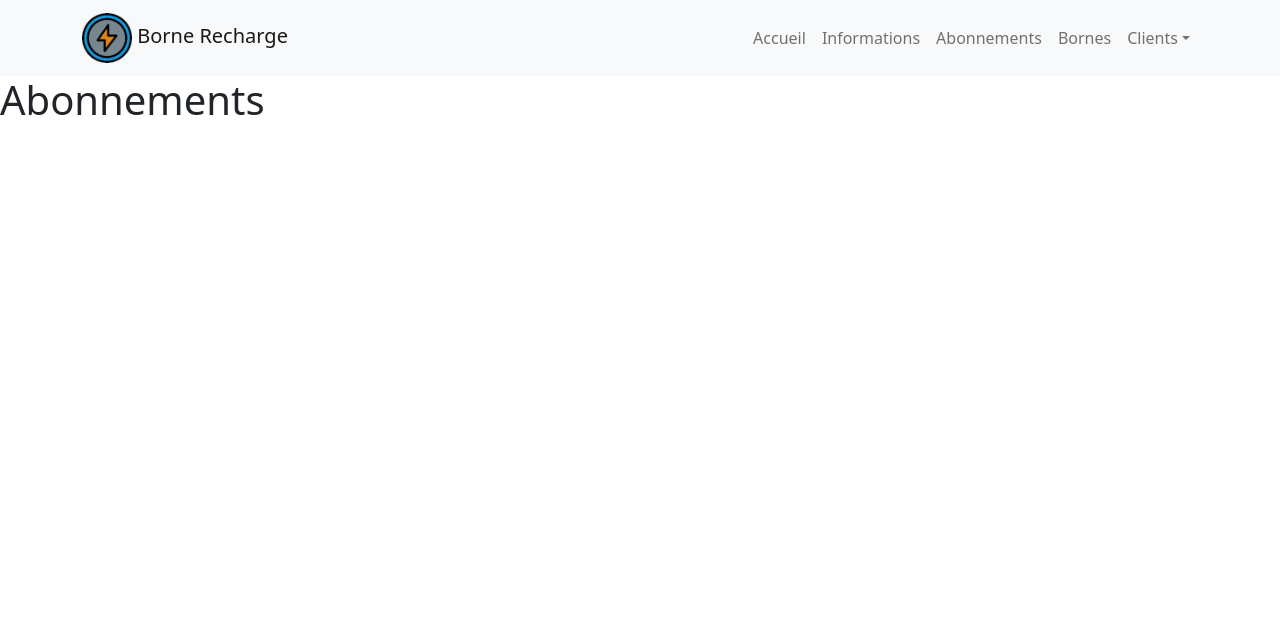
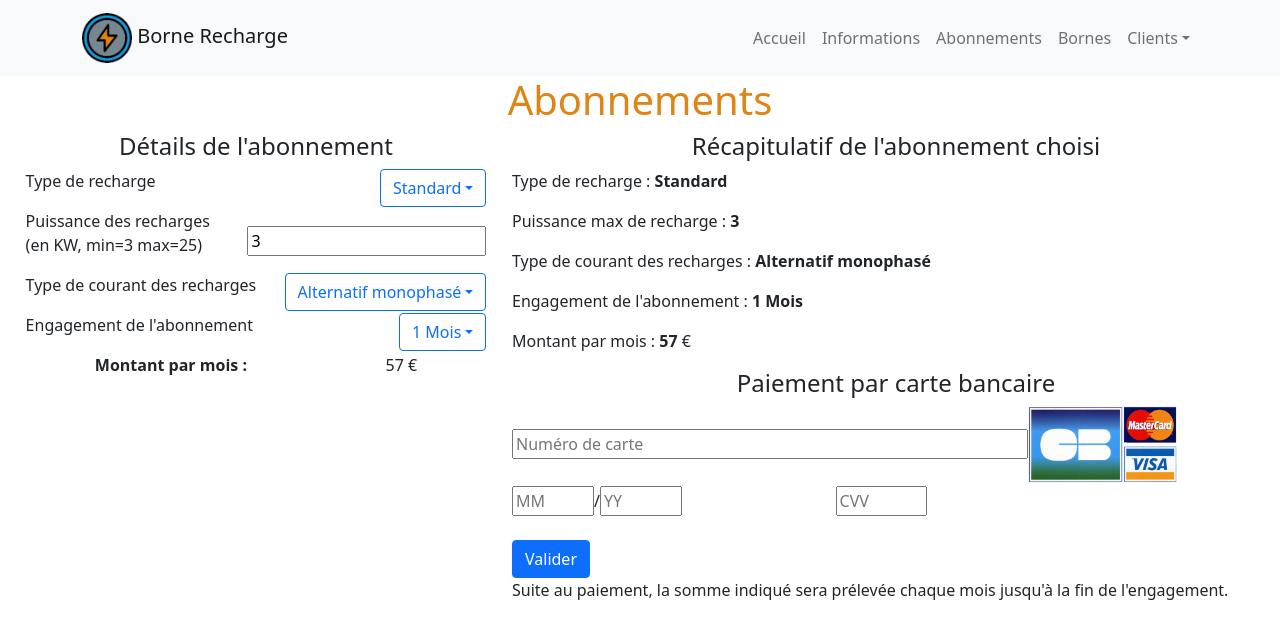
Before and after one commit to y-lepors/Borne-Recharge, a React (Create React App) app in the folder borne-recharge/: page /Abonnements in a window 1280 px wide. Shown: the top 638 px of the page. Built offline with nearby package versions, Linux system fonts and the light colour scheme.

Commit message:
abonnements

```diff
--- a/borne-recharge/package.json
+++ b/borne-recharge/package.json
@@ -11,7 +11,7 @@
     "google-map-react": "^2.1.10",
     "mdbreact": "^5.2.0",
     "react": "^17.0.2",
-    "react-bootstrap": "^2.0.4",
+    "react-bootstrap": "^2.1.0",
     "react-dom": "^17.0.2",
     "react-router-dom": "^6.2.1",
     "react-scripts": "5.0.0",
--- a/borne-recharge/src/pages/Abonnements.js
+++ b/borne-recharge/src/pages/Abonnements.js
@@ -1,16 +1,268 @@
 import React, { Component } from "react";
+import { Button, Dropdown, Form } from "react-bootstrap";
 import "../style/Abonnements.css";
+import logoCB from "../data/logoCB.png";
+
 
 export default class Abonnements extends Component {
   constructor(props) {
     super(props);
-    this.state = {};
+    this.state = {
+      recharge: {
+        idRecharge: -1,
+        nomRecharge: { nom: "", prix: 0 },
+        puissanceRecharge: 0,
+        typeCourant: { nom: "", prix: 0 },
+        engagement: {nom:"", prix: 0}
+      },
+
+      paymentOK : false,
+
+
+      puissanceMinRecharge: 3,
+      puissanceMaxRecharge: 25,
+
+      engagementAbonnement : [
+        { nom : "1 Mois", prix : 8},
+        { nom : "3 Mois", prix : 6},
+        { nom : "6 Mois" , prix : 4},
+        { nom : "12 Mois", prix : 0}
+      ],
+      nomsRecharges: [
+        { nom: "Standard", prix: 20 },
+        { nom: "Accélérée", prix: 30 },
+      ],
+      typesCourantRecharges: [
+        { nom: "Alternatif monophasé", prix: 20 },
+        { nom: "Alternatif triphasé", prix: 35 },
+        { nom: "Continu", prix: 40 },
+      ]
+    };
+  }
+
+  componentDidMount() {
+    this.setState({
+      recharge: {
+        idRecharge: -1,
+        nomRecharge: this.state.nomsRecharges[0],
+        puissanceRecharge: this.state.puissanceMinRecharge,
+        typeCourant: this.state.typesCourantRecharges[0],
+        engagement: this.state.engagementAbonnement[0]
+      },
+    });
   }
 
   render() {
     return (
       <div>
-        <h1>Abonnements</h1>
+        <h1 className="titre-abonnements">Abonnements</h1>
+
+      <div className="global">
+        {/* Liste des abonnement à gauche */}
+        <div className="div-liste-abonnements">
+
+          <h4 className="abonnements-sous-titre">Détails de l'abonnement</h4>
+
+          <div className="div-selection">
+            <p>Type de recharge</p>
+            <Dropdown>
+                  {/* Type de la recharge */}
+                  <Dropdown.Toggle
+                    variant="outline-primary"
+                    id="dropdown-basic"
+                  >
+                    {this.state.recharge.nomRecharge.nom}
+                  </Dropdown.Toggle>
+
+                  {/* Menu déroulant des noms de recharges */}
+                  <Dropdown.Menu>
+                    {this.state.nomsRecharges.map((nom) => {
+                      return (
+                        <Dropdown.Item
+                          onClick={() => {
+                            let recharge = this.state.recharge;
+                            recharge.nomRecharge = nom;
+                            this.setState({ recharge });
+                          }}
+                        >
+                          {nom.nom}
+                        </Dropdown.Item>
+                      );
+                    })}
+                  </Dropdown.Menu>
+                </Dropdown>
+          </div>
+
+          {/* Puissance de la recharge */}
+            <div className="div-selection">
+              <p>
+                Puissance des recharges <br />
+                (en KW, min=3 max=25)
+              </p>
+              <div className="input-puissance-boutons">
+                <input
+                  className="div-puissance-input"
+                  type="number"
+                  size={5}
+                  onInput={(event) => {
+                    if (
+                      parseInt(event.target.value) >=
+                        this.state.puissanceMinRecharge &&
+                      parseInt(event.target.value) <=
+                        this.state.puissanceMaxRecharge
+                    ) {
+                      let recharge = this.state.recharge;
+                      recharge.puissanceRecharge = parseInt(
+                        event.target.value
+                      );
+                      this.setState({ recharge });
+                    }
+                  }}
+                  value={this.state.recharge.puissanceRecharge}
+                />
+              </div>
+            </div>
+
+
+          {/* Liste déroulante des types de courant des recharges */}
+          <div className="div-selection">
+            <p>Type de courant des recharges</p>
+            <Dropdown>
+              {/* Type de courant la recharge */}
+              <Dropdown.Toggle
+                variant="outline-primary"
+                id="dropdown-basic"
+              >
+                {this.state.recharge.typeCourant.nom}
+              </Dropdown.Toggle>
+
+              {/* Menu déroulant des types de recharges */}
+              <Dropdown.Menu>
+                {this.state.typesCourantRecharges.map((type) => {
+                  return (
+                    <Dropdown.Item
+                      onClick={() => {
+                        let recharge = this.state.recharge;
+                        recharge.typeCourant = type;
+                        this.setState({ recharge });
+                      }}
+                    >
+                      {type.nom}
+                    </Dropdown.Item>
+                  );
+                })}
+              </Dropdown.Menu>
+            </Dropdown>
+          </div>
+
+
+          <div className="div-selection">
+            <p>Engagement de l'abonnement</p>
+            <Dropdown>
+              {/* Engagement de l'abonnement */}
+              <Dropdown.Toggle
+                variant="outline-primary"
+                id="dropdown-basic"
+              >
+                {this.state.recharge.engagement.nom}
+              </Dropdown.Toggle>
+
+              {/* Menu déroulant des durées d'engagement */}
+              <Dropdown.Menu>
+                {this.state.engagementAbonnement.map((duree) => {
+                  return (
+                    <Dropdown.Item
+                      onClick={() => {
+                        let recharge = this.state.recharge;
+                        recharge.engagement = duree;
+                        this.setState({ recharge });
+                      }}
+                    >
+                      {duree.nom}
+                    </Dropdown.Item>
+                  );
+                })}
+              </Dropdown.Menu>
+            </Dropdown>
+          </div>
+
+           {/* Montant total */}
+           <div className="div-montant-total-bornes">
+              <p>
+                <b>Montant par mois :</b>
+              </p>
+              <p>
+                {this.state.recharge.nomRecharge.prix +
+                  this.state.recharge.puissanceRecharge * 3 +
+                  this.state.recharge.typeCourant.prix +
+                  this.state.recharge.engagement.prix}{" "}
+                €
+              </p>
+            </div>
+
+        </div>
+
+        <div className="div-recap-abonnements">
+              <h4 className="abonnements-sous-titre">Récapitulatif de l'abonnement choisi</h4>
+
+              <div>
+                <p>Type de recharge : <b>{this.state.recharge.nomRecharge.nom}</b></p>
+                <p>Puissance max de recharge : <b>{this.state.recharge.puissanceRecharge}</b></p>
+                <p>Type de courant des recharges : <b>{this.state.recharge.typeCourant.nom}</b></p>
+                <p>Engagement de l'abonnement : <b>{this.state.recharge.engagement.nom}</b></p>
+
+                <p>Montant par mois :
+
+                <b> {this.state.recharge.nomRecharge.prix +
+                  this.state.recharge.puissanceRecharge * 3 +
+                  this.state.recharge.typeCourant.prix +
+                  this.state.recharge.engagement.prix}</b>{" "}
+                €
+              </p>
+              </div>
+
+              <h4 className="abonnements-sous-titre">Paiement par carte bancaire</h4>
+
+              <input type="text" placeholder="Numéro de carte" size="50" maxlength="16"></input>
+              <img
+                alt=""
+                src={logoCB}
+                width="150"
+                height="80"
+                className="imageCB"
+
+              />{" "}
+              <br/>
+              <span class="expiration">
+                  <input id="expiration-date" type="text" name="month" placeholder="MM" maxlength="2" size="3" />
+                  <span>/</span>
+                  <input id="expiration-date" type="text" name="year" placeholder="YY" maxlength="2" size="3" />
+              </span>
+
+              {/* <input type="month" placeholder="Date d'expiration" size="30"></input> */}
+              <input id="CVV" type="text" placeholder="CVV" size="4" maxLength="3"></input>
+
+              <br/><br/>
+              <Button onClick={() => this.setState({paymentOK : true}) }>Valider</Button>
+              <br/>
+              <p>Suite au paiement, la somme indiqué sera prélevée chaque mois jusqu'à la fin de l'engagement.</p>
+
+             {this.state.paymentOK && (<b>Merci, le paiement à été effectué</b>)}
+
+
+
+        </div>
+
+        </div>
+
+
+
+
+
+
+
+
+
       </div>
     );
   }
--- a/borne-recharge/src/pages/Particuliers.js
+++ b/borne-recharge/src/pages/Particuliers.js
@@ -17,11 +17,7 @@ export default class Particuliers extends Component {
         <h1 class="titre-particuliers">Particuliers</h1>
 
         <p></p>
-
-
         <br/><br/><br/><br/><br/><br/><br/><br/><br/><br/><br/><br/><br/><br/><br/><br/><br/><br/><br/><br/>
-
-
 
         <h2 class="h2-particuliers">Nos réseaux sociaux</h2>
         <br/>
--- a/borne-recharge/src/style/Abonnements.css
+++ b/borne-recharge/src/style/Abonnements.css
@@ -0,0 +1,39 @@
+.titre-abonnements {
+    color: #de8516;
+    display: block;
+    text-align: center;
+}
+
+.div-liste-abonnements {
+    width: 40%;
+    float: left;
+}
+
+.div-recap-abonnements {
+    margin-left: 40%;
+    height: 100%;
+}
+
+.div-paiement-abonnements {
+    height: 100%;
+    display: flex;
+    flex-direction: column;
+    justify-content: space-around;
+    padding: 0% 5%;
+}
+
+.abonnements-sous-titre {
+    text-align: center;
+}
+
+.global {
+    width: 100%;
+}
+
+#CVV {
+    margin-left: 20%;
+}
+
+#expiration-date {
+
+}
```
Also changed, not shown: borne-recharge/src/data/logoCB.png (added), 1 other file (tests, documents, lock files or other folders).
